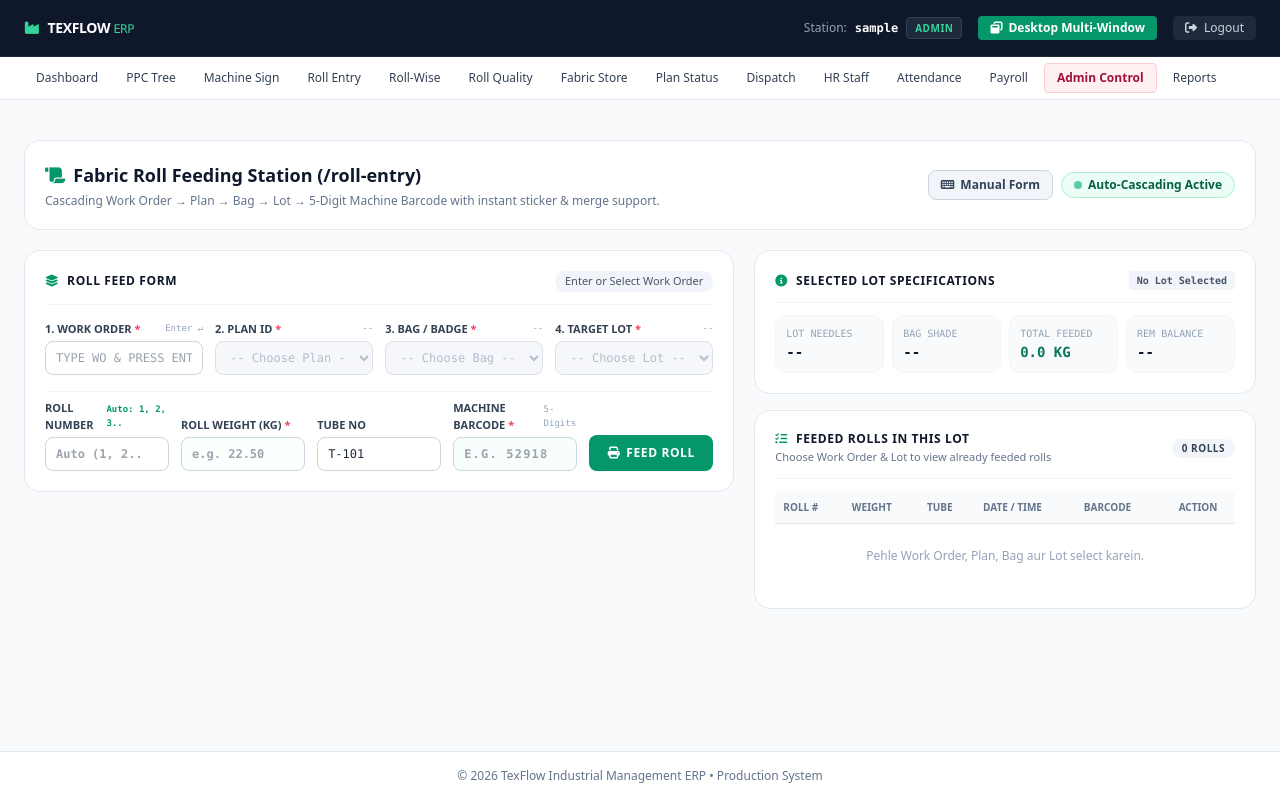
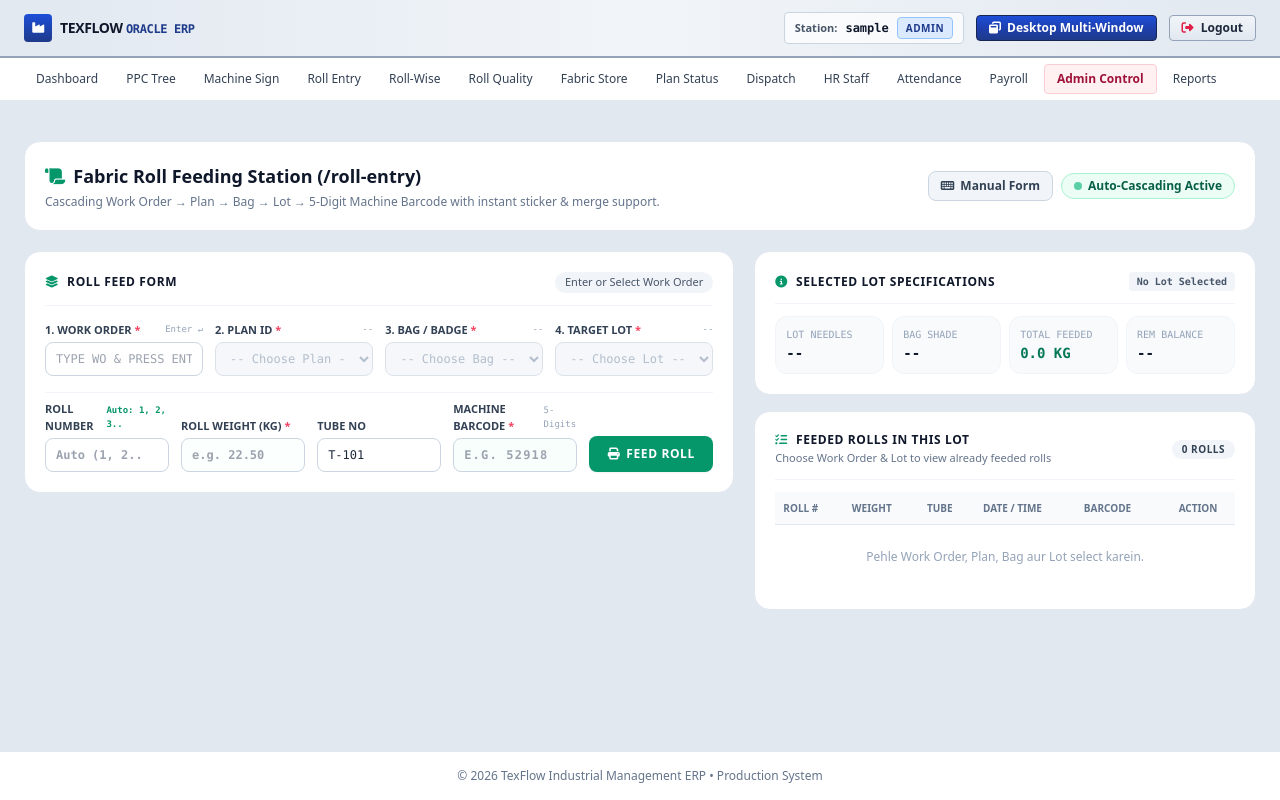
Before and after one commit to robo-bhai/knitting, a Flask app: page /roll-entry/form in a window 1280 px wide. Run offline with Flask 3, Linux system fonts and the light colour scheme; the visitor is signed in with stand-in values (Sample User, id 1); data that the repository does not hold is empty; some libraries are stand-ins or nearby versions.

Commit message:
Auto update

```diff
--- a/main.py
+++ b/main.py
@@ -1349,6 +1349,7 @@ def api_lots(bag_number=None):
     con = db(); cur = con.cursor()
     data = []
     if bag_number:
+        clean_bag = bag_number.split('(')[0].strip()
         try:
             cur.execute("""
                 SELECT
@@ -1359,15 +1360,17 @@ def api_lots(bag_number=None):
                     fr.barcode_used as barcode,
                     m.machine_no,
                     (SELECT COUNT(*) FROM fabric_rolls fr2
-                     WHERE fr2.lot_name = l.lot_name AND fr2.bag_number = b.bag_number) as roll_count
+                     WHERE fr2.lot_name = l.lot_name AND (fr2.bag_number = b.bag_number OR fr2.bag_number = ?)) as roll_count
                 FROM lots l
                 JOIN bags b ON l.bag_id = b.id
-                LEFT JOIN fabric_rolls fr ON (fr.bag_number = b.bag_number AND fr.lot_name = l.lot_name)
+                LEFT JOIN fabric_rolls fr ON ((fr.bag_number = b.bag_number OR fr.bag_number = ?) AND fr.lot_name = l.lot_name)
                 LEFT JOIN machine_assignments m ON fr.barcode_used = m.unique_code
                 WHERE LOWER(TRIM(b.bag_number)) = LOWER(TRIM(?))
+                   OR LOWER(TRIM(b.bag_number)) = LOWER(TRIM(?))
+                   OR CAST(b.id AS CHAR) = ?
                 GROUP BY l.lot_name, fr.barcode_used, l.needles, l.fabric_weight, l.plan_weight, m.machine_no, b.bag_number
                 ORDER BY l.id ASC
-            """, (bag_number,))
+            """, (clean_bag, clean_bag, bag_number, clean_bag, clean_bag))
             rows = cur.fetchall()
             seen = set()
             for row in rows:
--- a/templates/base.html
+++ b/templates/base.html
@@ -14,34 +14,36 @@
     }
   </style>
 </head>
-<body class="bg-slate-50 text-slate-800 min-h-screen flex flex-col font-sans antialiased">
-  <!-- Top Navigation Bar -->
-  <header class="bg-slate-900 text-white border-b border-slate-800 sticky top-0 z-40 no-print">
+<body class="bg-slate-200 text-slate-800 min-h-screen flex flex-col font-sans antialiased">
+  <!-- Top Navigation Bar - Java Oracle ERP Silver Metallic -->
+  <header class="bg-gradient-to-r from-slate-200 via-slate-100 to-slate-200 text-slate-800 border-b-2 border-slate-400 sticky top-0 z-40 no-print shadow-xs">
     <div class="max-w-7xl mx-auto px-4 sm:px-6 h-14 flex items-center justify-between">
       <div class="flex items-center gap-3">
-        <a href="{{ url_for('index') }}" class="flex items-center gap-2 font-black text-sm tracking-tight text-white hover:text-emerald-400 transition-colors">
-          <i class="fa-solid fa-industry text-emerald-400"></i>
-          <span>TEXFLOW <span class="text-emerald-400 font-mono text-xs font-normal">ERP</span></span>
+        <a href="{{ url_for('index') }}" class="flex items-center gap-2 font-black text-sm tracking-tight text-slate-900 hover:text-blue-900 transition-colors">
+          <div class="w-7 h-7 rounded bg-gradient-to-b from-blue-700 to-blue-900 text-white flex items-center justify-center shadow-xs">
+            <i class="fa-solid fa-industry text-xs"></i>
+          </div>
+          <span>TEXFLOW <span class="text-blue-900 font-mono text-xs font-extrabold">ORACLE ERP</span></span>
         </a>
       </div>
 
-      <div class="flex items-center gap-4 text-xs">
+      <div class="flex items-center gap-3 text-xs">
         {% if session.get('user') %}
-          <div class="hidden sm:flex items-center gap-2">
-            <span class="text-slate-400">Station:</span>
-            <span class="font-bold font-mono text-white">{{ session.get('user') }}</span>
-            <span class="px-2 py-0.5 rounded text-[10px] font-bold uppercase tracking-wider bg-slate-800 text-emerald-400 border border-slate-700">
+          <div class="hidden sm:flex items-center gap-2 bg-white/70 px-2.5 py-1 rounded border border-slate-300">
+            <span class="text-slate-600 font-semibold text-[11px]">Station:</span>
+            <span class="font-bold font-mono text-slate-900">{{ session.get('user') }}</span>
+            <span class="px-2 py-0.5 rounded text-[10px] font-bold uppercase tracking-wider bg-blue-100 text-blue-900 border border-blue-300">
               {{ session.get('role', 'clerk') }}
             </span>
           </div>
-          <a href="{{ url_for('desktop_workspace') }}" class="px-3 py-1 bg-emerald-600 hover:bg-emerald-500 text-white rounded font-bold transition-colors flex items-center gap-1.5 shadow-xs">
+          <a href="{{ url_for('desktop_workspace') }}" class="px-3 py-1 bg-gradient-to-b from-blue-700 via-blue-800 to-blue-900 hover:from-blue-600 hover:to-blue-800 text-white rounded font-bold transition-all flex items-center gap-1.5 shadow-xs border border-blue-950">
             <i class="fa-solid fa-window-restore"></i> Desktop Multi-Window
           </a>
-          <a href="{{ url_for('logout') }}" class="px-3 py-1 bg-slate-800 hover:bg-rose-900/60 hover:text-rose-200 text-slate-300 rounded font-medium transition-colors">
-            <i class="fa-solid fa-right-from-bracket mr-1"></i> Logout
+          <a href="{{ url_for('logout') }}" class="px-3 py-1 bg-gradient-to-b from-slate-100 to-slate-200 hover:bg-slate-300 text-slate-800 border border-slate-400 rounded font-bold transition-colors">
+            <i class="fa-solid fa-right-from-bracket mr-1 text-rose-600"></i> Logout
           </a>
         {% else %}
-          <a href="{{ url_for('login') }}" class="px-3 py-1 bg-emerald-600 hover:bg-emerald-500 text-white rounded font-medium">
+          <a href="{{ url_for('login') }}" class="px-3 py-1 bg-gradient-to-b from-blue-700 to-blue-900 text-white rounded font-bold border border-blue-950">
             Login
           </a>
         {% endif %}
--- a/templates/roll_entry_form.html
+++ b/templates/roll_entry_form.html
@@ -102,7 +102,7 @@
           </div>
 
           <!-- SUMMARY STRIP IN ONE LINE (Already Feed Barcode, Job/WO, Shade, Machine) -->
-          <div id="already_feed_strip" class="p-3 bg-slate-900 text-white rounded-xl text-xs hidden shadow-inner transition-all">
+          <div id="already_feed_strip" class="p-2.5 bg-gradient-to-r from-slate-800 via-slate-700 to-slate-800 text-white rounded border border-slate-600 shadow-md text-xs hidden transition-all">
             <div class="flex flex-wrap items-center justify-between gap-2.5">
               <div class="flex flex-wrap items-center gap-2">
                 <span class="text-[10px] text-slate-400 uppercase font-semibold">Already Feed Barcode:</span>
```
